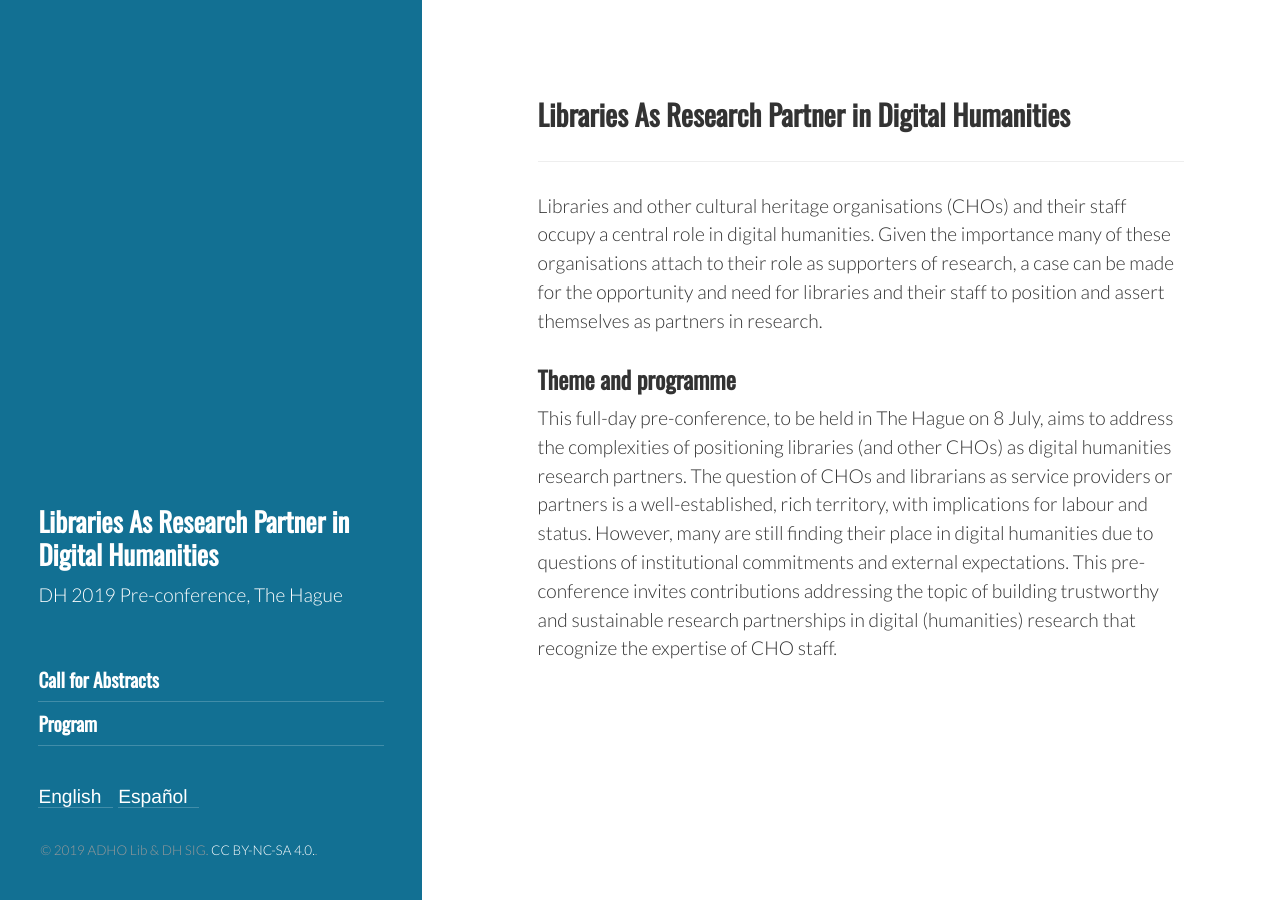
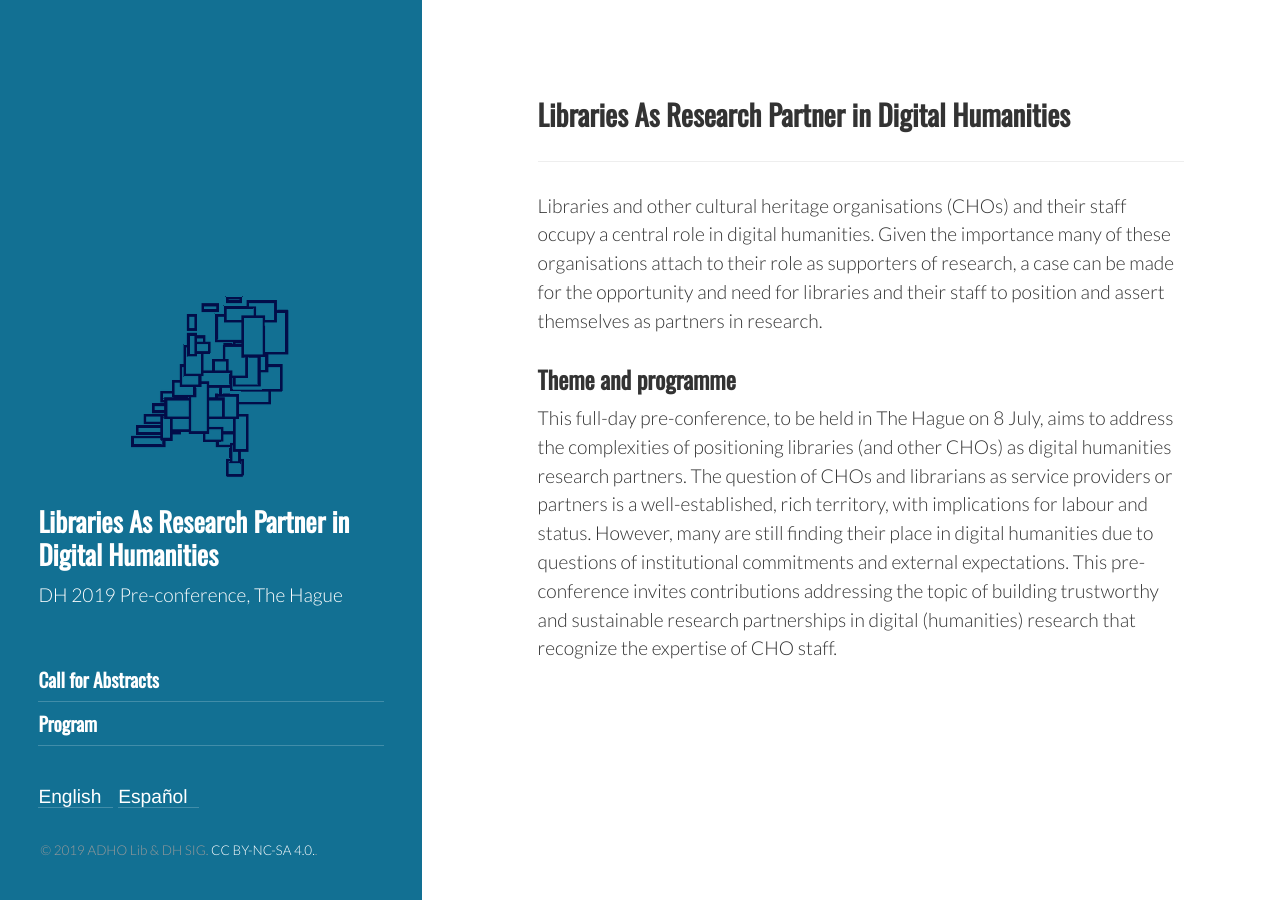
Before and after one commit to ADHOLibDH/dh2019-preconference, a Jekyll site: the page built from index.html, in a window 1280 px wide. Built offline with Jekyll 4.4.1, drawn with Linux system fonts in a browser that asks for light colours; some web fonts are replaced; the list of posts is cut into pages by our own code.

Commit message:
add sidebar image

```diff
--- a/_includes/sidebar.html
+++ b/_includes/sidebar.html
@@ -1,5 +1,8 @@
 <div class="sidebar">
   <div class="container sidebar-sticky">
+    <div class="sidebar-img">
+      <img src="../assets/img/noun_netherlands_796383.png" alt="">
+    </div>
     <div class="sidebar-about">
       <h1>
         <a href="{{ site.baseurl }}">
--- a/public/css/hyde.css
+++ b/public/css/hyde.css
@@ -108,6 +108,13 @@ html {
 }
 
 /* Sidebar nav */
+
+.sidebar-img {
+  display: block;
+  margin-left: auto;
+  margin-right: auto;
+  width: 50%;
+}
 .sidebar-nav {
   margin-bottom: 1rem;
 }
```
Also changed, not shown: assets/img/noun_netherlands_796383.png (added), 10 other files.
